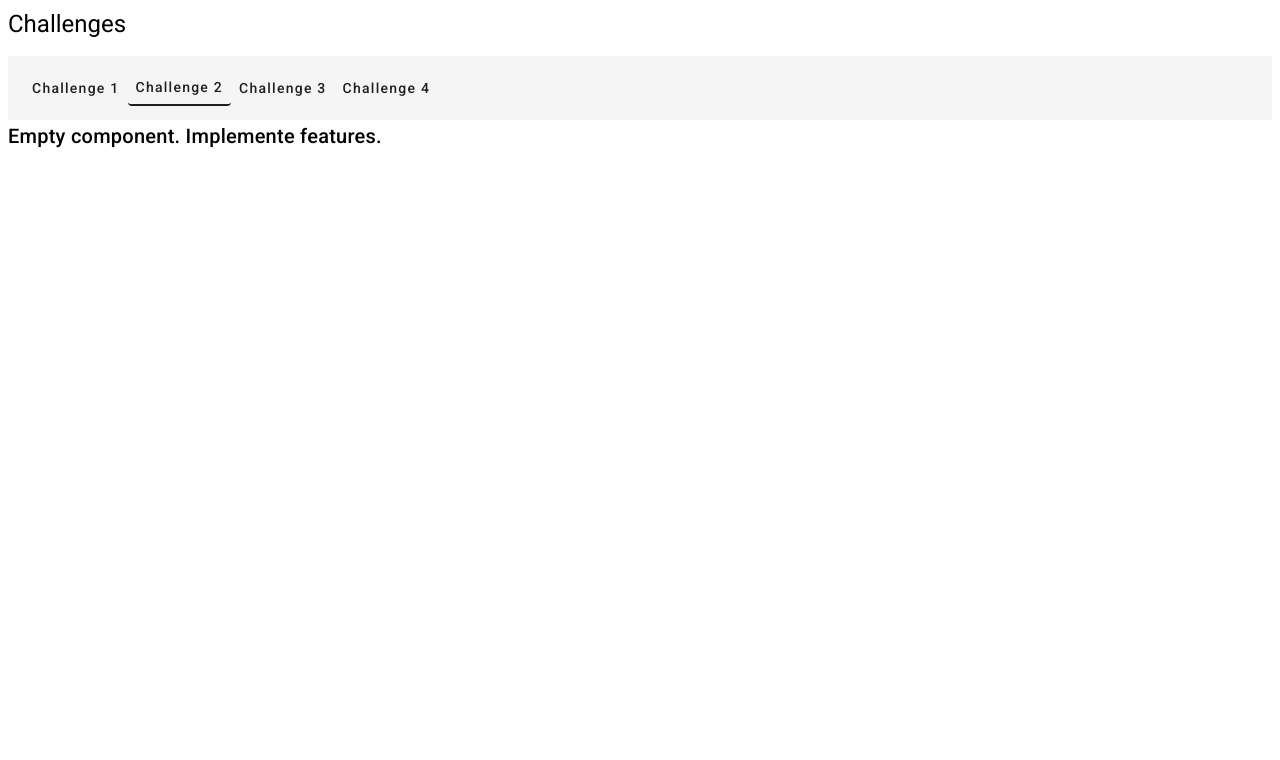
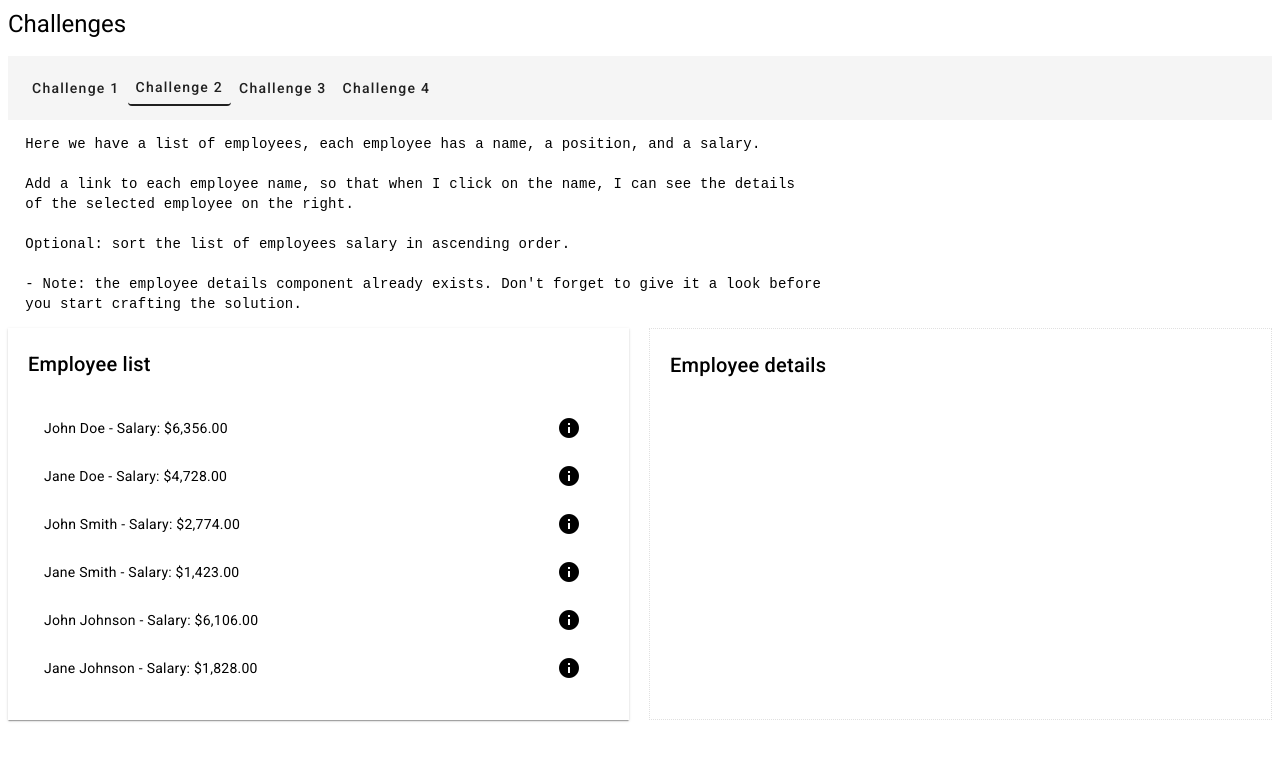
Before and after one commit to ChristianRM-dev/interview-code-challenge, an Angular app: page /challenge-2 in a window 1280 px wide. Shown: the top 760 px of the page. Built offline with nearby package versions, Linux system fonts and the light colour scheme.

Commit message:
adds challenge-2

```diff
--- a/src/app/app.routes.ts
+++ b/src/app/app.routes.ts
@@ -11,7 +11,7 @@ export const routes: Routes = [
       },
       {
         path: 'challenge-2',
-        loadComponent: () => import('./empty/empty.component').then(m => m.EmptyComponent)
+        loadComponent: () => import('./challenge-2/employee-view.component').then(m => m.EmployeeViewComponent),
       },
       {
         path: 'challenge-3',
--- a/src/app/challenge-1/register-form/register-form.component.html
+++ b/src/app/challenge-1/register-form/register-form.component.html
@@ -3,9 +3,9 @@
 
   1. When entering an invalid email address, the error message is not displayed.
   2. When the form is invalid, the button is still enabled.
-  3. Actions should be aligned to the left of its container.
+  3. Actions should be aligned to the right of its container.
   4. The results card should have the same height as the "Register form" card.
-  5. Uppon submitting the form, the results should be displayed in the right container.
+  5. When submitting the form, if it's valid, the results should be displayed in the right container.
 </pre>
 <div class="main-container">
   <div class="main-container__form-container mat-elevation-z1">
--- /dev/null
+++ b/src/app/challenge-2/employee-list/employee-list.component.html
@@ -0,0 +1,12 @@
+<mat-nav-list>
+  @for (employee of employees ; track employee.id) {
+    <mat-list-item>
+      <a matListItemTitle>
+        {{employee.name}} - Salary: {{employee.salary | currency }}
+      </a>
+      <button mat-icon-button  matListItemMeta>
+        <mat-icon>info</mat-icon>
+      </button>
+    </mat-list-item>
+  }
+</mat-nav-list>
--- /dev/null
+++ b/src/app/challenge-2/employee-list/employee-list.component.ts
@@ -0,0 +1,24 @@
+import { Component, Input} from '@angular/core';
+import { Employee } from '../employee.service';
+import { MatListItem, MatNavList } from '@angular/material/list';
+import { MatIcon } from '@angular/material/icon';
+import { MatIconButton } from '@angular/material/button';
+import { CurrencyPipe } from '@angular/common';
+
+@Component({
+  selector: 'app-employee-list',
+  standalone: true,
+  imports: [
+    MatNavList,
+    MatListItem,
+    MatIcon,
+    MatIconButton,
+    CurrencyPipe,
+  ],
+  templateUrl: './employee-list.component.html',
+  styleUrl: './employee-list.component.scss'
+})
+export class EmployeeListComponent {
+  @Input({ required: true })
+  employees: Employee[] = [];
+}
--- /dev/null
+++ b/src/app/challenge-2/employee-view.component.html
@@ -0,0 +1,21 @@
+<pre>
+  Here we have a list of employees, each employee has a name, a position, and a salary.
+
+  Add a link to each employee name, so that when I click on the name, I can see the details
+  of the selected employee on the right.
+
+  Optional: sort the list of employees salary in ascending order.
+
+  - Note: the employee details component already exists. Don't forget to give it a look before
+  you start crafting the solution.
+</pre>
+<div class="container">
+  <div class="mat-elevation-z1 container__list">
+    <h2>Employee list</h2>
+    <app-employee-list [employees]="(employees$ | async) ?? []"></app-employee-list>
+  </div>
+  <div class="container__details">
+    <h2>Employee details</h2>
+    <!--  TODO: In here we should see the employee details -->
+  </div>
+</div>
--- /dev/null
+++ b/src/app/challenge-2/employee-view.component.scss
@@ -0,0 +1,16 @@
+.container {
+  width: 100%;
+  display: flex;
+  gap: 20px;
+
+  &__list {
+    flex: 1;
+    padding: 20px;
+  }
+
+  &__details {
+    flex: 1;
+    padding: 20px;
+    border: 1px dotted #e0e0e0;
+  }
+}
--- /dev/null
+++ b/src/app/challenge-2/employee-view.component.ts
@@ -0,0 +1,25 @@
+import { Component, Signal } from '@angular/core';
+import { Employee, EmployeeService } from './employee.service';
+import { EmployeeListComponent } from './employee-list/employee-list.component';
+import { AsyncPipe } from '@angular/common';
+import { Observable } from 'rxjs';
+import { RouterOutlet } from '@angular/router';
+
+@Component({
+  selector: 'app-employee-view',
+  standalone: true,
+  imports: [
+    EmployeeListComponent,
+    AsyncPipe,
+    RouterOutlet
+  ],
+  templateUrl: './employee-view.component.html',
+  styleUrl: './employee-view.component.scss'
+})
+export class EmployeeViewComponent {
+  constructor(
+    private employeeService: EmployeeService
+  ) {
+  }
+  readonly employees$: Observable<Employee[]> = this.employeeService.getAllEmployees();
+}
--- /dev/null
+++ b/src/app/challenge-2/employee.service.ts
@@ -0,0 +1,38 @@
+import { Injectable } from '@angular/core';
+import { delay, Observable, of } from 'rxjs';
+
+export interface Employee {
+  id: number;
+  name: string;
+  department: 'payments' | 'customer-service' | 'sales',
+  salary: number;
+}
+
+@Injectable({
+  providedIn: 'root'
+})
+export class EmployeeService {
+  private readonly employeesMock: Employee[] = [
+    { id: 1, name: 'John Doe', department: 'payments', salary: this.getRandomSalary() },
+    { id: 2, name: 'Jane Doe', department: 'customer-service', salary: this.getRandomSalary() },
+    { id: 3, name: 'John Smith', department: 'sales', salary: this.getRandomSalary() },
+    { id: 4, name: 'Jane Smith', department: 'sales', salary: this.getRandomSalary() },
+    { id: 5, name: 'John Johnson', department: 'customer-service', salary: this.getRandomSalary() },
+    { id: 6, name: 'Jane Johnson', department: 'payments', salary: this.getRandomSalary() },
+    ];
+
+  constructor() { }
+
+  getAllEmployees(): Observable<Employee[]> {
+    return of(this.employeesMock);
+  }
+
+  findOne(id: number): Observable<Employee | null> {
+    return of(this.employeesMock.find(employee => employee.id === id) || null).
+    pipe(delay(750));
+  }
+
+  private getRandomSalary(): number {
+    return Math.floor(Math.random() * 10000) + 1000;
+  }
+}
```
Also changed, not shown: src/app/challenge-2/employee-details/employee-details.component.html (added, +17 -0 lines), src/app/challenge-2/employee-details/employee-details.component.scss (added, +7 -0 lines), src/app/challenge-2/employee-details/employee-details.component.ts (added, +56 -0 lines), src/app/challenge-2/employee-list/employee-list.component.scss (added).
